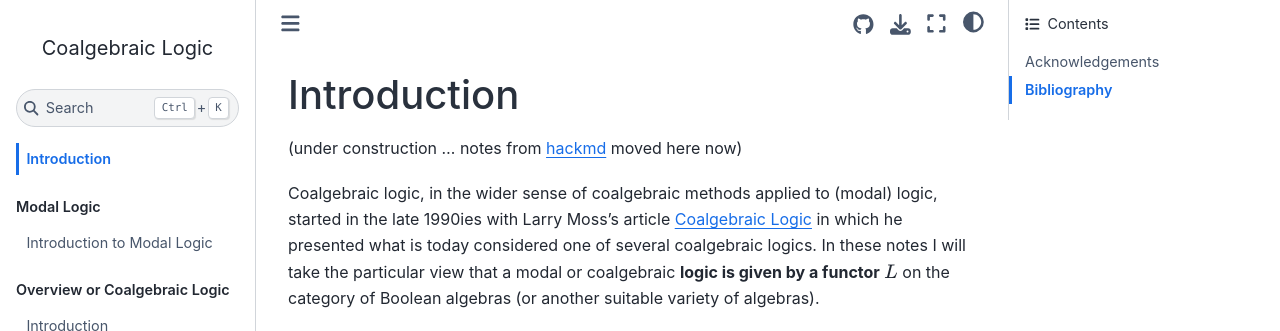
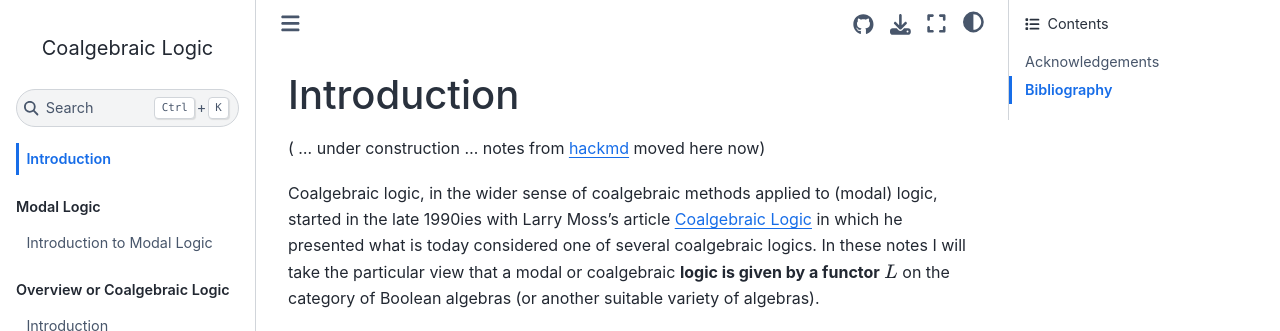
Before and after one commit to alexhkurz/introduction-to-coalgebraic-logic, a Jupyter Book: the page built from intro.md, in a window 1280 px wide and 900 px high. Shown: the top 331 px of the window. Built offline with Jupyter Book 1.0.4 settings and Sphinx 7.4.7 and the Sphinx Book theme 1.1.4, drawn with Linux system fonts in a browser that asks for light colours.

Commit message:
minor update

```diff
--- a/intro.md
+++ b/intro.md
@@ -1,6 +1,6 @@
 # Introduction
 
-(under construction ... notes from [hackmd](https://hackmd.io/@alexhkurz/ryrkkYZZc) moved here now)
+( ... under construction ... notes from [hackmd](https://hackmd.io/@alexhkurz/ryrkkYZZc) moved here now)
 
 Coalgebraic logic, in the wider sense of coalgebraic methods applied to (modal) logic, started in the late 1990ies with Larry Moss's article [Coalgebraic Logic](https://www.sciencedirect.com/science/article/pii/S0168007298000426) in which he presented what is today considered one of several coalgebraic logics. In these notes I will take the particular view that a modal or coalgebraic **logic is given by a functor** $L$ on the category of Boolean algebras (or another suitable variety of algebras).
 
```
